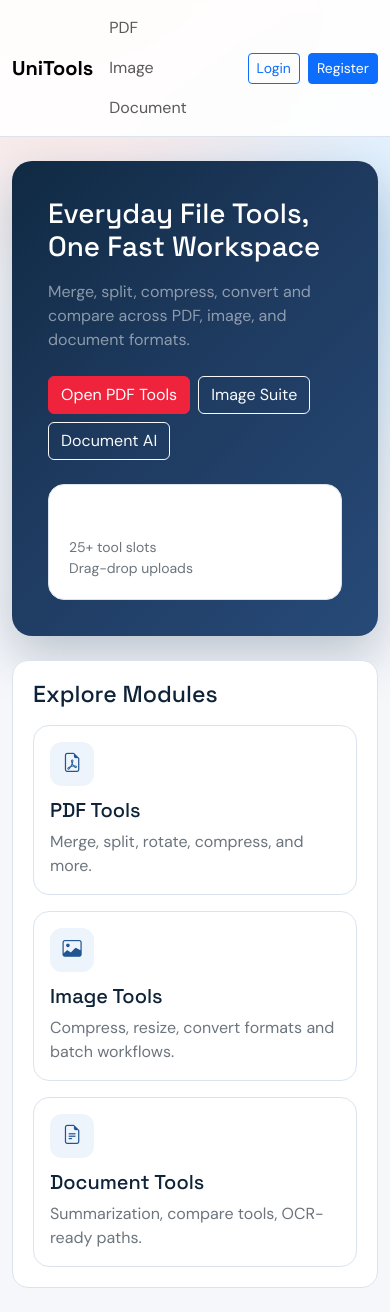
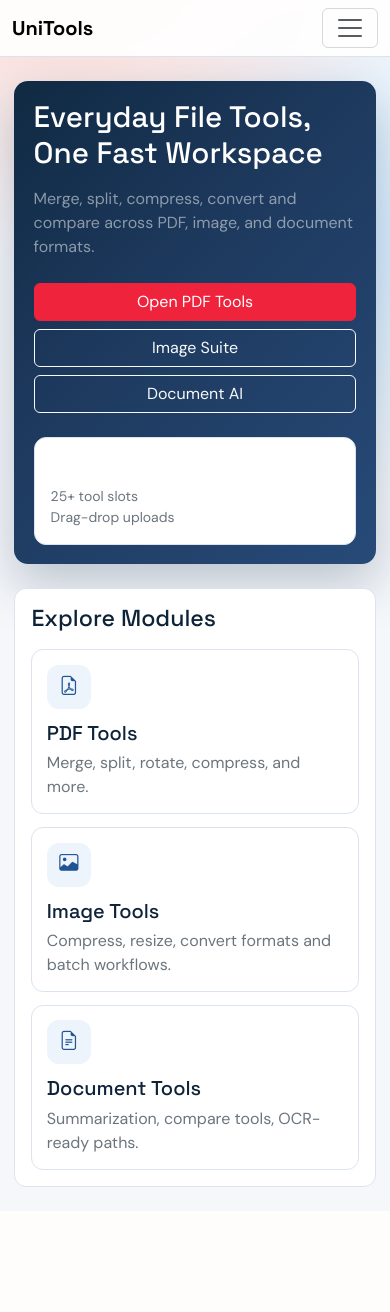
Before and after one commit to Heisenberg-hari/unitools, a Django app: page / in a window 390 px wide. After the commit the page ends 1187 px from the top, so only its background shows below. Run offline with Django 5.2, Linux system fonts and the light colour scheme; some libraries are stand-ins or nearby versions.

Commit message:
Fix Vercel static fallback and improve mobile responsive layout

```diff
--- a/static/css/theme.css
+++ b/static/css/theme.css
@@ -110,3 +110,68 @@ h1, h2, h3, h4, h5 {
   border-color: var(--brand-dark);
   color: #fff;
 }
+
+@media (max-width: 991.98px) {
+  .navbar-nav {
+    padding-top: 0.5rem;
+    gap: 0.25rem;
+  }
+
+  .nav-actions {
+    margin-top: 0.75rem;
+    padding-top: 0.75rem;
+    border-top: 1px solid var(--line);
+    width: 100%;
+  }
+}
+
+@media (max-width: 767.98px) {
+  main.container {
+    padding-left: 0.9rem;
+    padding-right: 0.9rem;
+  }
+
+  .hero-card {
+    padding: 1.2rem;
+    border-radius: 14px;
+  }
+
+  .hero-card h1 {
+    font-size: 1.85rem;
+    line-height: 1.2;
+  }
+
+  .hero-card .btn {
+    width: 100%;
+  }
+
+  .tool-shell {
+    padding: 1rem;
+    border-radius: 12px;
+  }
+
+  .tool-grid {
+    grid-template-columns: 1fr;
+    gap: 0.8rem;
+  }
+
+  .tool-card {
+    border-radius: 12px;
+    padding: 0.9rem;
+  }
+
+  .tool-card h5 {
+    margin-bottom: 0.4rem;
+  }
+
+  .drop-zone {
+    padding: 18px 14px;
+    border-radius: 12px;
+  }
+
+  .module-header {
+    flex-direction: column;
+    align-items: flex-start !important;
+    gap: 0.5rem;
+  }
+}
--- a/templates/base.html
+++ b/templates/base.html
@@ -16,6 +16,10 @@
 <nav class="navbar navbar-expand-lg app-nav">
     <div class="container">
         <a class="navbar-brand" href="{% url 'core:home' %}">UniTools</a>
+        <button class="navbar-toggler" type="button" data-bs-toggle="collapse" data-bs-target="#mainNav" aria-controls="mainNav" aria-expanded="false" aria-label="Toggle navigation">
+            <span class="navbar-toggler-icon"></span>
+        </button>
+        <div class="collapse navbar-collapse" id="mainNav">
             <div class="navbar-nav me-auto">
                 <a class="nav-link" href="{% url 'pdf_tools:index' %}">PDF</a>
                 <a class="nav-link" href="{% url 'image_tools:index' %}">Image</a>
@@ -24,7 +28,7 @@
                 <a class="nav-link" href="{% url 'core:dashboard' %}">Dashboard</a>
                 {% endif %}
             </div>
-        <div class="d-flex gap-2">
+            <div class="d-flex gap-2 nav-actions">
                 {% if user.is_authenticated %}
                 <span class="navbar-text">Hi, {{ user.username }}</span>
                 <a class="btn btn-outline-secondary btn-sm" href="{% url 'accounts:logout' %}">Logout</a>
@@ -32,6 +36,7 @@
                 <a class="btn btn-outline-primary btn-sm" href="{% url 'accounts:login' %}">Login</a>
                 <a class="btn btn-primary btn-sm" href="{% url 'accounts:register' %}">Register</a>
                 {% endif %}
+            </div>
         </div>
     </div>
 </nav>
--- a/templates/document_tools/index.html
+++ b/templates/document_tools/index.html
@@ -1,6 +1,6 @@
 {% extends "base.html" %}
 {% block content %}
-<div class="d-flex justify-content-between align-items-center mb-3">
+<div class="module-header d-flex justify-content-between align-items-center mb-3">
     <h2 class="mb-0">Document Tools</h2>
     <span class="badge text-bg-light border">{{ tools|length }} tools</span>
 </div>
--- a/templates/image_tools/index.html
+++ b/templates/image_tools/index.html
@@ -1,6 +1,6 @@
 {% extends "base.html" %}
 {% block content %}
-<div class="d-flex justify-content-between align-items-center mb-3">
+<div class="module-header d-flex justify-content-between align-items-center mb-3">
     <h2 class="mb-0">Image Tools</h2>
     <span class="badge text-bg-light border">{{ tools|length }} tools</span>
 </div>
--- a/templates/pdf_tools/index.html
+++ b/templates/pdf_tools/index.html
@@ -1,6 +1,6 @@
 {% extends "base.html" %}
 {% block content %}
-<div class="d-flex justify-content-between align-items-center mb-3">
+<div class="module-header d-flex justify-content-between align-items-center mb-3">
     <h2 class="mb-0">PDF Tools</h2>
     <span class="badge text-bg-light border">{{ tools|length }} tools</span>
 </div>
--- a/unitools/urls.py
+++ b/unitools/urls.py
@@ -1,4 +1,6 @@
 from django.contrib import admin
+from django.conf import settings
+from django.conf.urls.static import static
 from django.urls import include, path
 
 urlpatterns = [
@@ -9,3 +11,7 @@ urlpatterns = [
     path("image/", include("image_tools.urls")),
     path("document/", include("document_tools.urls")),
 ]
+
+if settings.IS_VERCEL:
+    # Fallback static serving for Vercel serverless deployments.
+    urlpatterns += static(settings.STATIC_URL, document_root=settings.BASE_DIR / "static")
```
Lines whose indentation alone changed are shown as unchanged.
